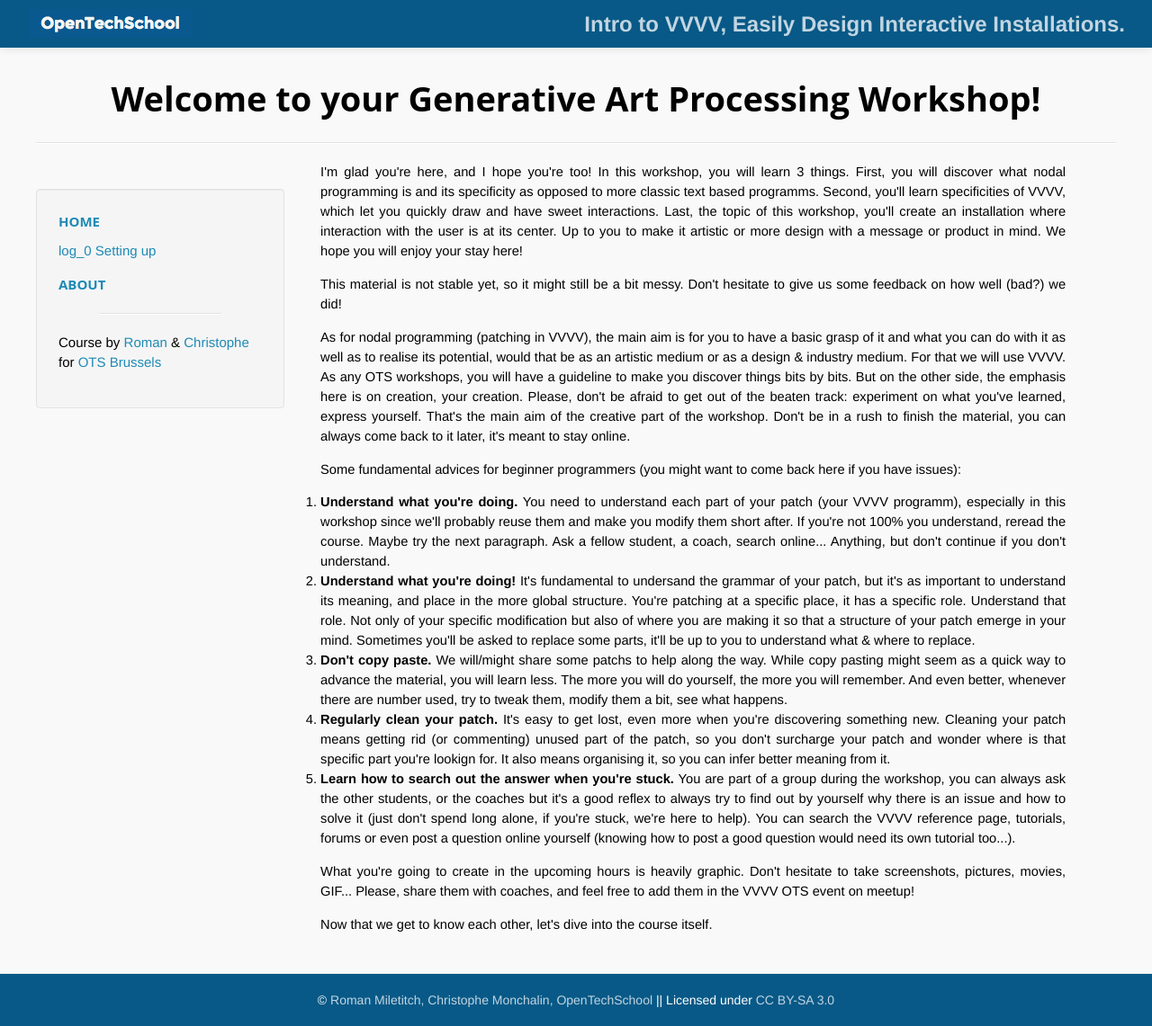
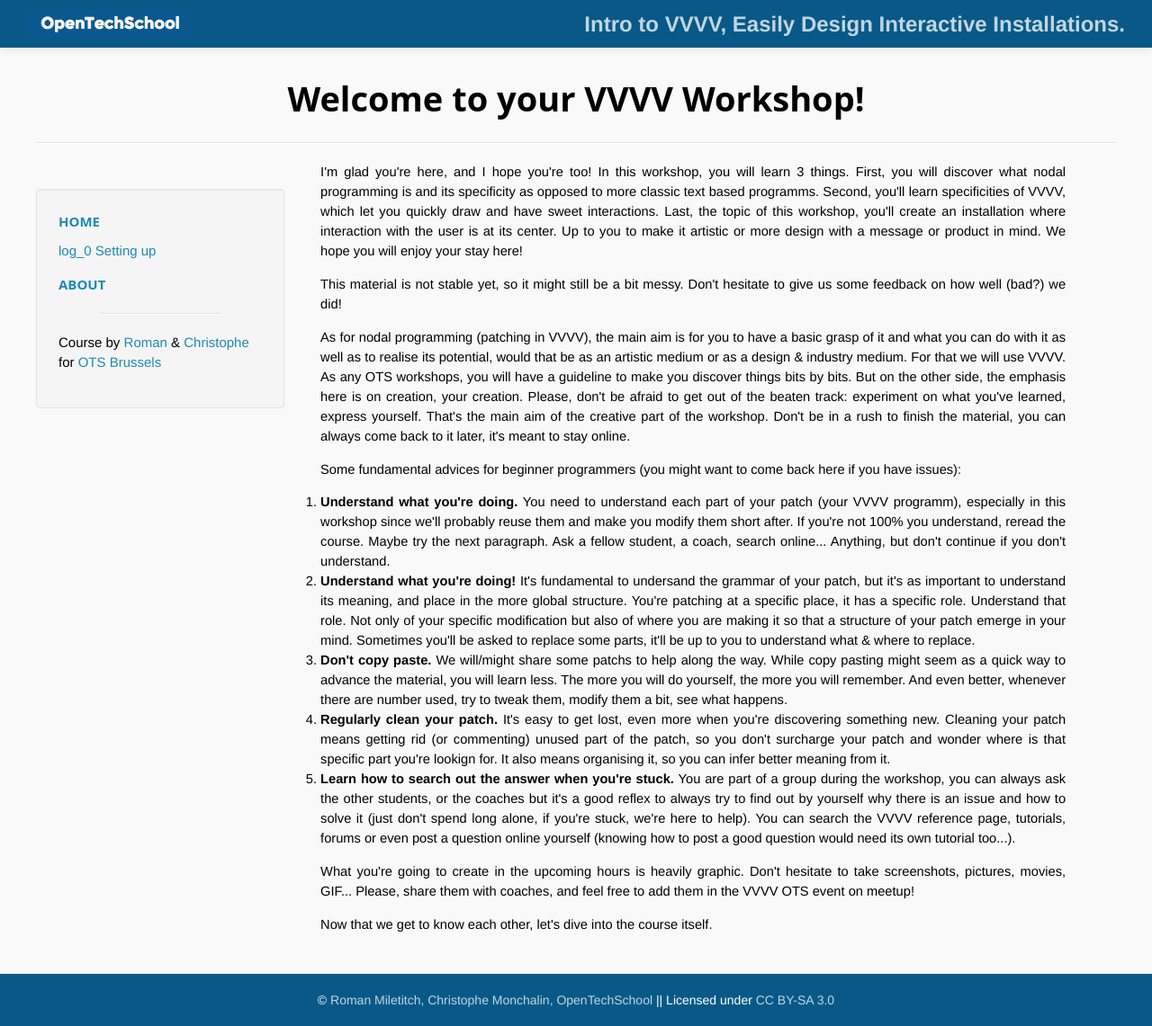
Before and after one commit to OpenTechSchool-Brussels/interactive-installations-with-VVVV, a Jekyll site: the page built from index.html, in a window 1280 px wide. Shown: the whole page at 90% size. Built offline with Jekyll 4.4.1, drawn with Linux system fonts in a browser that asks for light colours; Markdown is read by kramdown in place of the engine named in the settings.

Commit message:
Update index.html

```diff
--- a/index.html
+++ b/index.html
@@ -1,6 +1,6 @@
 ---
 layout: default
-title:  "Welcome to your Generative Art Processing Workshop!"
+title:  "Welcome to your VVVV Workshop!"
 ---
 
 <p>I'm glad you're here, and I hope you're too! In this workshop, you will learn 3 things. First, you will discover what nodal programming is and its specificity as opposed to more classic text based programms. Second, you'll learn specificities of VVVV, which let you quickly draw and have sweet interactions. Last, the topic of this workshop, you'll create an installation where interaction with the user is at its center. Up to you to make it artistic or more design with a message or product in mind. We hope you will enjoy your stay here!</p>
```
